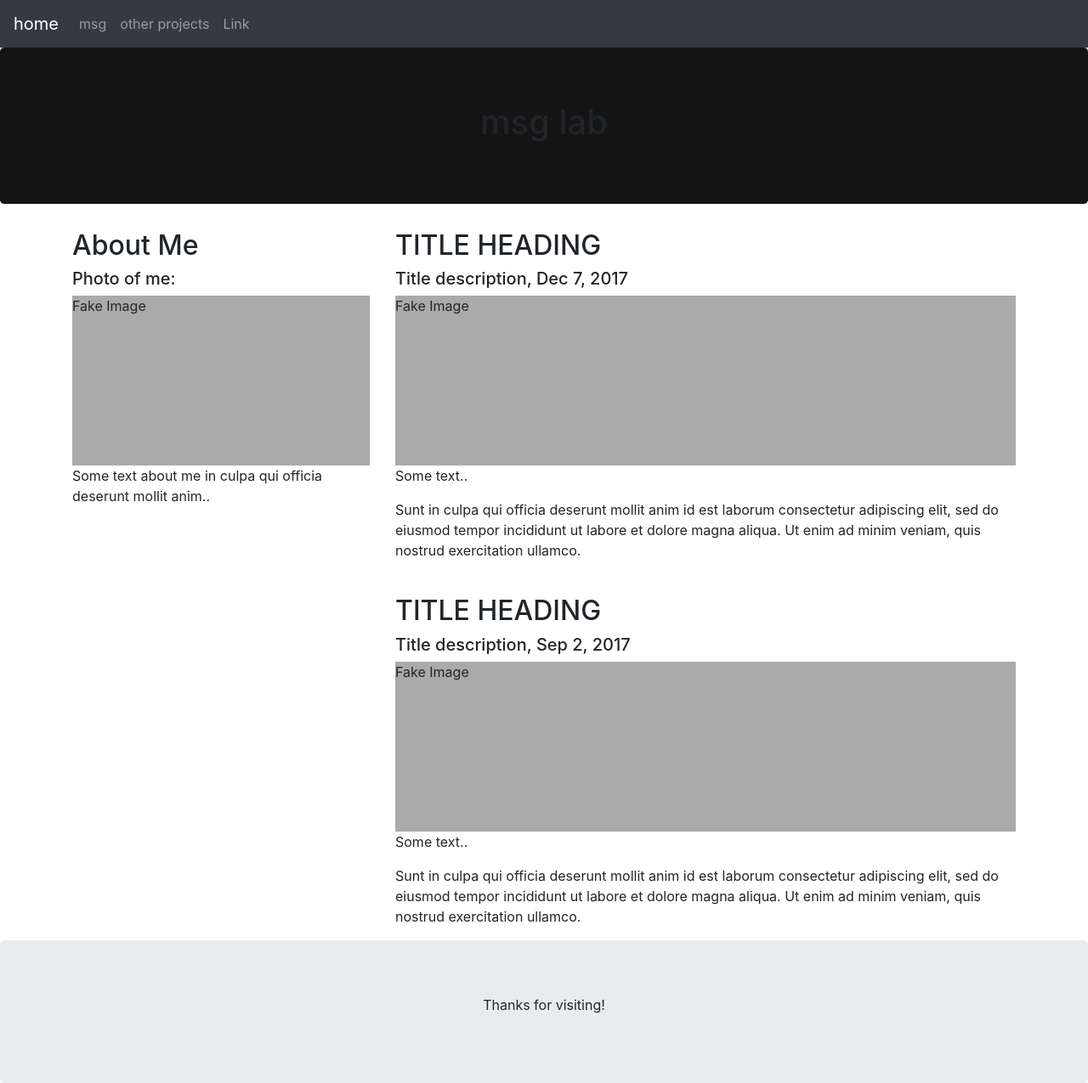
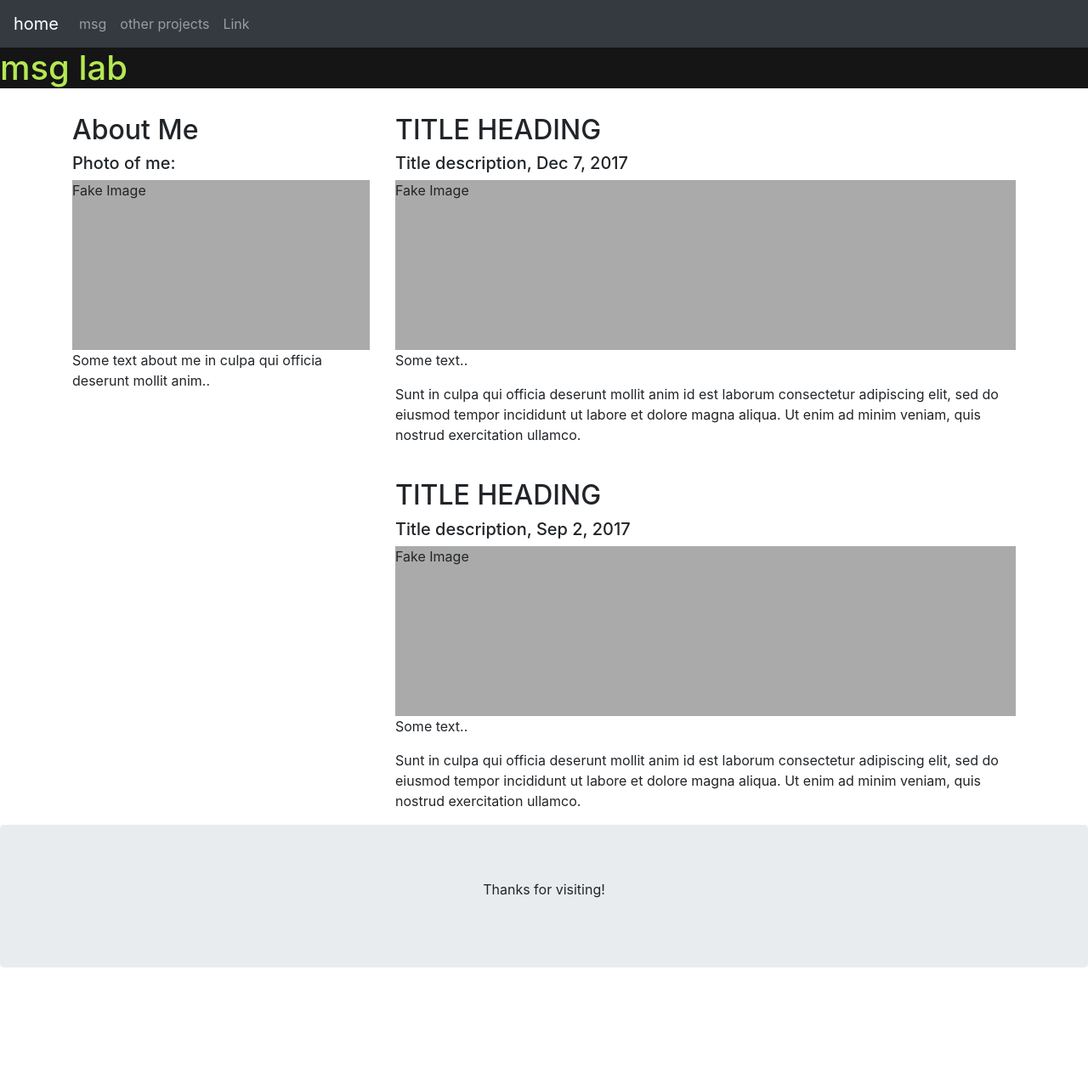
Before and after one commit to msglab/msglab, a Jekyll site: the page index.html, which Jekyll copies as it is, in a window 1280 px wide. Shown: the whole page at 85% size. Built offline with Jekyll 4.4.1, drawn with Linux system fonts in a browser that asks for light colours; after the commit the page ends 1139 px from its top, so only the background shows below that.

Commit message:
use custom header css

```diff
--- a/css/style.css
+++ b/css/style.css
@@ -1,3 +1,9 @@
+.main-header {
+    color:#b5e853;
+    margin-bottom:0;
+    background-color: #151515;
+}
+
 .fakeimg {
     height: 200px;
     background: #aaa;
--- a/index.html
+++ b/index.html
@@ -1,7 +1,6 @@
 <!DOCTYPE html>
 <html lang="en">
 <head>
-<!-- Global site tag (gtag.js) - Google Analytics -->
 <!-- Global site tag (gtag.js) - Google Analytics -->
 <script async src="https://www.googletagmanager.com/gtag/js?id=UA-179591330-1"></script>
 <script>
@@ -51,7 +50,7 @@
     </div>
   </nav>
 <!--   navigation bar -->
-  <div class="jumbotron text-center" style="margin-bottom:0; background-color: #151515">
+  <div class="main-header">
     <h1>msg lab</h1>
 <!--     <p>This is a space to feature and archive projects I am working on</p>  -->
   </div>
```
